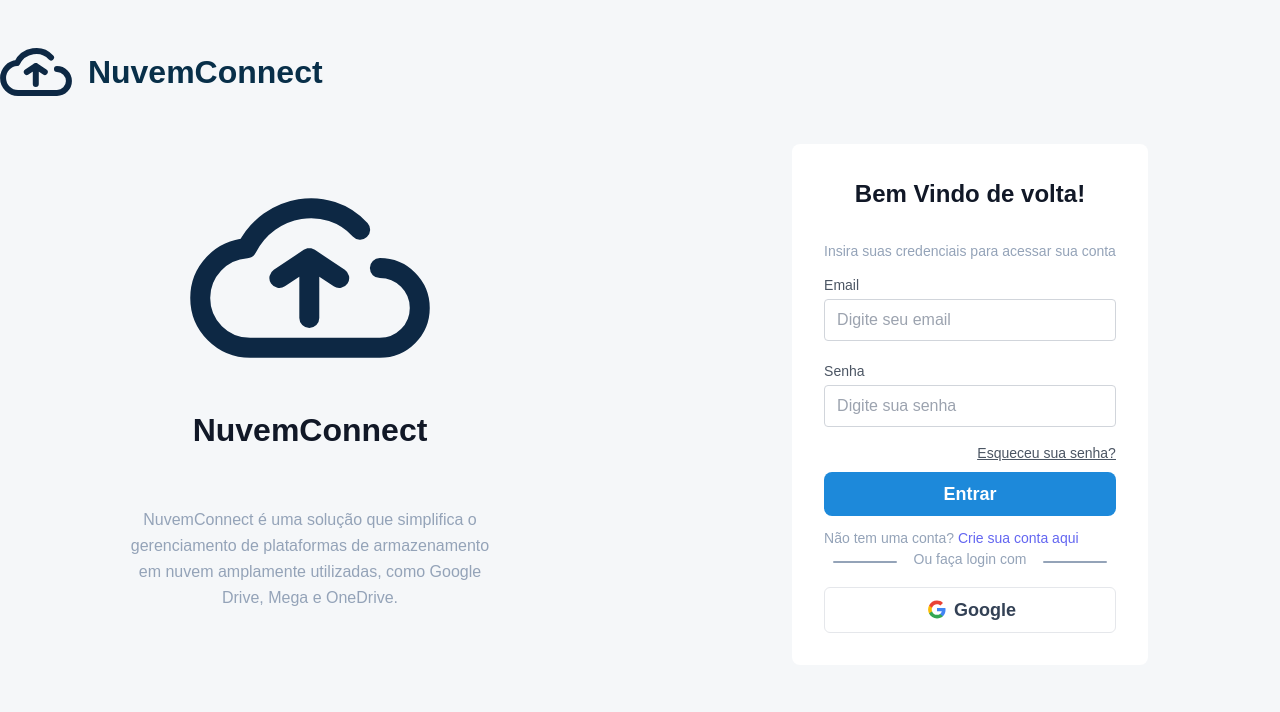
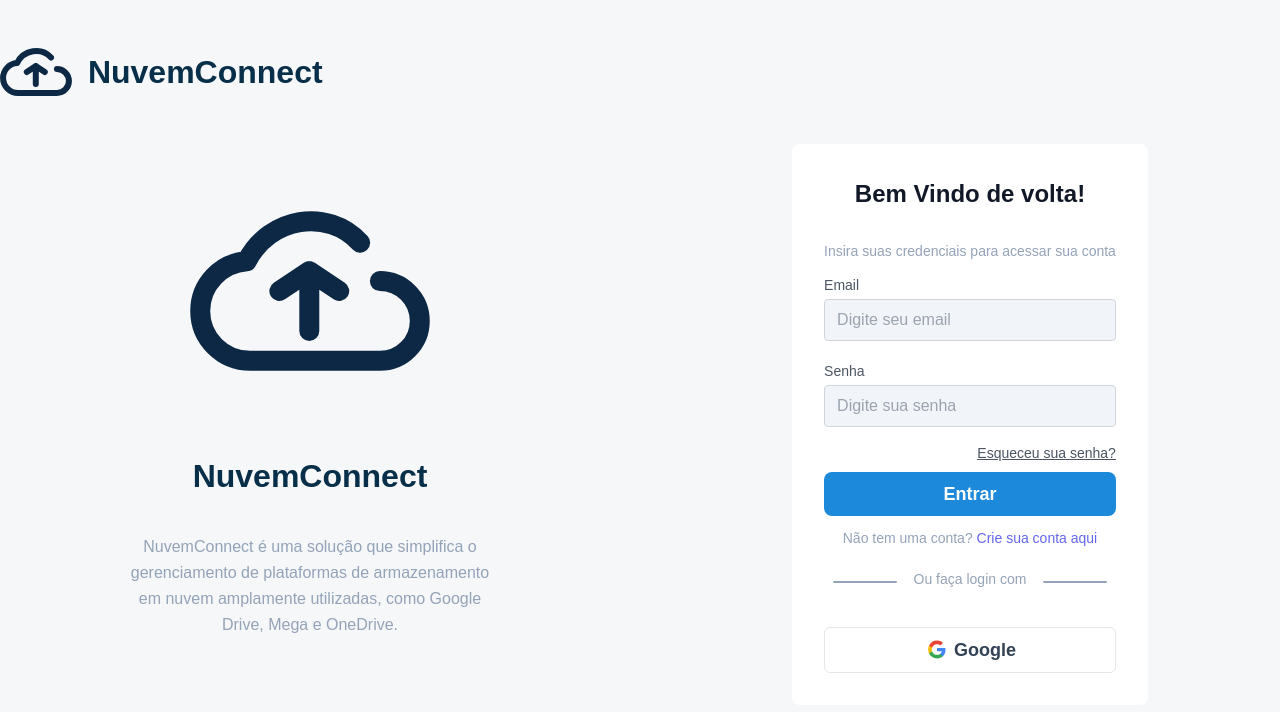
Before and after one commit to NuvemConnect/nuvemconnect-web, an Angular app: page / in a window 1280 px wide. Shown: the top 712 px of the page. Built offline with nearby package versions, Linux system fonts and the light colour scheme.

Commit message:
feat: criando tela de login corrigindo focus do input

```diff
--- a/src/app/app.component.html
+++ b/src/app/app.component.html
@@ -4,9 +4,7 @@
     <div class="grid grid-cols-1 md:grid-cols-2 gap-10 py-12 justify-items-center">
       <div class="max-w-sm grid grid-cols-1">
         <img src="logotipo.svg" class="m-auto mb-12 h-40" alt="logotipo" />
-        <h1 class="text-titulo font-bold text-gray-900 text-center">
-          {{ title }}
-        </h1>
+        <h1 class="text-sky-950 font-black text-titulo mx-auto my-auto">{{ title }}</h1>
         <p class="leading-relaxed lg:mx-auto md:mx-4 text-slate-400 text-texto text-center">
           NuvemConnect é uma solução que simplifica o gerenciamento de plataformas de armazenamento
           em nuvem amplamente utilizadas, como Google Drive, Mega e OneDrive.
@@ -27,7 +25,9 @@
               id="email"
               name="email"
               placeholder="Digite seu email"
-              class="w-full bg-white rounded border border-gray-300 focus:border-primary focus:ring-2 focus:ring-primary text-base outline-none text-gray-700 py-1 px-3 leading-8 transition-colors duration-200 ease-in-out"
+              class="w-full bg-slate-100 rounded border border-gray-300 focus:border-primary focus:ring-2 focus:bg-slate-50
+              focus:ring-primary text-base outline-none text-gray-700 py-1 px-3 leading-8 transition-colors duration-200
+              ease-in-out"
             />
           </div>
           <div class="relative mb-4">
@@ -37,7 +37,9 @@
               id="password"
               name="password"
               placeholder="Digite sua senha"
-              class="w-full bg-white rounded border border-gray-300 focus:border-pink-500 focus:ring-2 focus:ring-pink-200 text-base outline-none text-gray-700 py-1 px-3 leading-8 transition-colors duration-200 ease-in-out"
+              class="w-full bg-slate-100 rounded border border-gray-300 focus:border-primary focus:ring-2
+              focus:bg-slate-50 focus:ring-primary text-base outline-none text-gray-700 py-1 px-3 leading-8
+              transition-colors duration-200 ease-in-out"
             />
           </div>
           <div class="flex items-center justify-end underline">
@@ -53,13 +55,13 @@
           </div>
         </form>
 
-        <p class="text-subtexto text-slate-400 mt-3">
+        <p class="text-subtexto text-slate-400 mt-3 text-center">
           Não tem uma conta?
           <a href="#" class="text-indigo-500 hover:text-indigo-700 hover:underline"
             >Crie sua conta aqui</a
           >
         </p>
-        <div class="flex justify-around">
+        <div class="flex justify-around my-5">
           <span class="inline-block h-0.5 w-16 rounded bg-slate-400 mt-3 mb-6"></span>
           <p class="text-subtexto text-slate-400">Ou faça login com</p>
           <span class="inline-block h-0.5 w-16 rounded bg-slate-400 mt-3 mb-6"></span>
```
